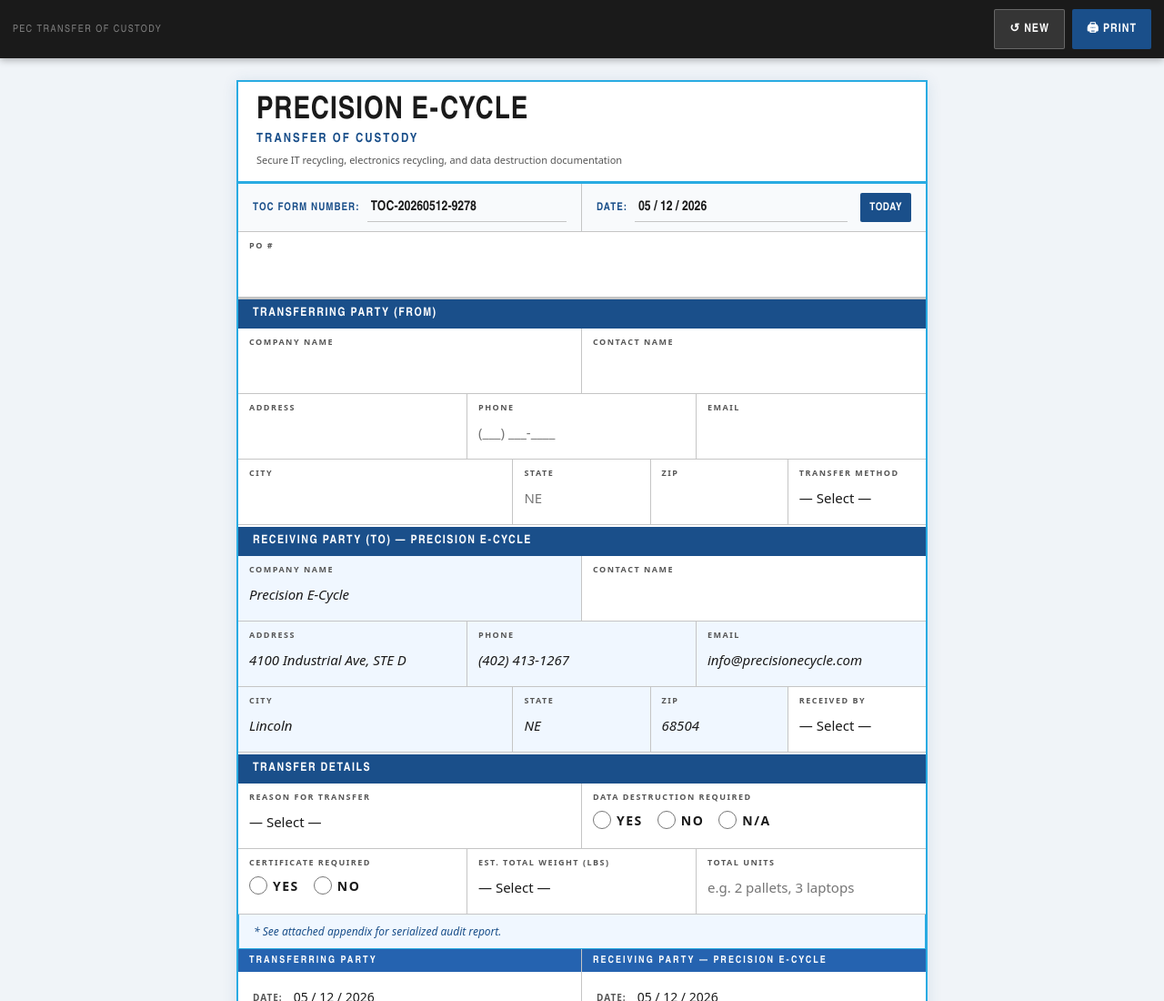
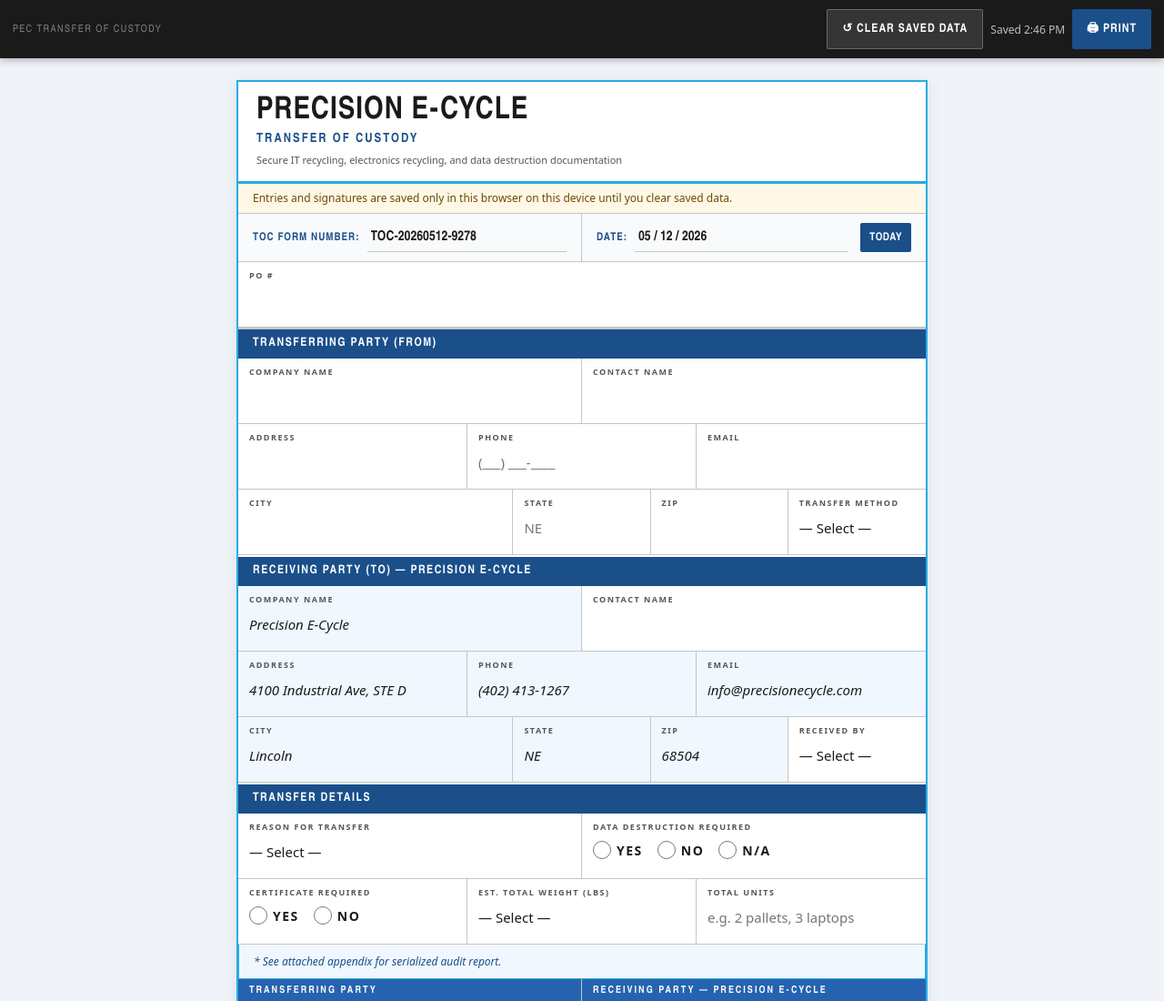
Before and after one commit to Ilya-Shulyak-AI/pec-transfer-of-custody-and-drop-off-forms, a website: page index.html in a window 1280 px wide. Shown: the top 1100 px of the page at 91% size. Drawn offline with Linux system fonts and the light colour scheme.

Commit message:
Restore local storage status markup

```diff
--- a/app.js
+++ b/app.js
@@ -17,7 +17,9 @@
   const $ = (id) => document.getElementById(id);
   const $$ = (selector, root = document) => Array.from(root.querySelectorAll(selector));
 
-  function safeLocalStorage(action, fallback = null) { try { return action(window.localStorage); } catch (error) { console.warn('Local storage unavailable:', error); return fallback; } }
+  function safeLocalStorage(action, fallback = null) { try { return action(window.localStorage); } catch (error) { console.warn('Local storage unavailable:', error); showStorageWarning(); return fallback; } }
+  function showStorageWarning() { const warning = $('storageWarning'); if (!warning) return; warning.textContent = 'Local saved data is unavailable in this browser. You can still complete and print the form, but entries and signatures may not persist after refresh.'; warning.classList.add('show'); }
+  function updateSavedAtStatus(date = new Date()) { const status = $('savedAtStatus'); if (!status) return; status.textContent = 'Saved ' + date.toLocaleTimeString([], { hour: 'numeric', minute: '2-digit' }); }
   function formatDate() { const n = new Date(); return String(n.getMonth() + 1).padStart(2, '0') + ' / ' + String(n.getDate()).padStart(2, '0') + ' / ' + n.getFullYear(); }
   function formatDateCompact() { return formatDate().replace(/\s/g, ''); }
   function generateTocNumber() { const n = new Date(); const y = n.getFullYear(); const m = String(n.getMonth() + 1).padStart(2, '0'); const d = String(n.getDate()).padStart(2, '0'); const suffix = String(Math.floor(1000 + Math.random() * 9000)); return 'TOC-' + y + m + d + '-' + suffix; }
@@ -64,9 +66,9 @@
   function populateWeightOptions() { const select = $('estimatedWeight'); if (!select || select.dataset.populated === 'true') return; for (let weight = 100; weight <= 10000; weight += 100) { const value = weight.toLocaleString('en-US') + ' lbs'; const option = document.createElement('option'); option.value = value; option.textContent = value; select.appendChild(option); } const other = document.createElement('option'); other.value = 'Other'; other.textContent = 'Other'; select.appendChild(other); select.dataset.populated = 'true'; }
   function getSaveFields() { return $$('[data-save="true"]').filter((el) => el.id); }
   function getFormData() { const data = {}; getSaveFields().forEach((el) => { if (el.type !== 'radio') data[el.id] = el.value; }); APP.radioGroups.forEach((groupName) => { data[groupName] = getRadioGroupValue(groupName); }); return data; }
-  function saveToStorage() { const payload = { version: 6, savedAt: new Date().toISOString(), data: getFormData() }; safeLocalStorage((storage) => storage.setItem(APP.storageKey, JSON.stringify(payload))); }
+  function saveToStorage() { const savedAt = new Date(); const payload = { version: 6, savedAt: savedAt.toISOString(), data: getFormData() }; const didSave = safeLocalStorage((storage) => { storage.setItem(APP.storageKey, JSON.stringify(payload)); return true; }, false); if (didSave) updateSavedAtStatus(savedAt); }
   function readStoredPayload() { return safeLocalStorage((storage) => { const current = storage.getItem(APP.storageKey); if (current) return current; for (const key of APP.oldStorageKeys) { const oldValue = storage.getItem(key); if (oldValue) return oldValue; } return null; }); }
-  function loadFromStorage() { const saved = readStoredPayload(); if (!saved) { setTodayAllDates(); ensureTocFormNumber(); restoreSignatures(); toggleAllOtherFields(); saveToStorage(); return; } try { const parsed = JSON.parse(saved); const data = parsed && parsed.data ? parsed.data : parsed; getSaveFields().forEach((el) => { if (el.type === 'radio') return; if (data[el.id] !== undefined) el.value = data[el.id]; }); APP.radioGroups.forEach((groupName) => { if (data[groupName]) setRadioGroupValue(groupName, data[groupName]); else $$(`input[name="${groupName}"]`).forEach((el) => { if (data[el.id]) el.checked = true; }); }); } catch (error) { console.warn('Stored form data could not be read. Clearing corrupted data.', error); clearStoredFormData(); setTodayAllDates(); } formatRestoredFields(); ensureTocFormNumber(); restoreSignatures(); toggleAllOtherFields(); validateAllFields(false); saveToStorage(); }
+  function loadFromStorage() { const saved = readStoredPayload(); if (!saved) { setTodayAllDates(); ensureTocFormNumber(); restoreSignatures(); toggleAllOtherFields(); saveToStorage(); return; } try { const parsed = JSON.parse(saved); if (parsed?.savedAt) updateSavedAtStatus(new Date(parsed.savedAt)); const data = parsed && parsed.data ? parsed.data : parsed; getSaveFields().forEach((el) => { if (el.type === 'radio') return; if (data[el.id] !== undefined) el.value = data[el.id]; }); APP.radioGroups.forEach((groupName) => { if (data[groupName]) setRadioGroupValue(groupName, data[groupName]); else $$(`input[name="${groupName}"]`).forEach((el) => { if (data[el.id]) el.checked = true; }); }); } catch (error) { console.warn('Stored form data could not be read. Clearing corrupted data.', error); clearStoredFormData(); setTodayAllDates(); } formatRestoredFields(); ensureTocFormNumber(); restoreSignatures(); toggleAllOtherFields(); validateAllFields(false); saveToStorage(); }
   function clearStoredFormData() { safeLocalStorage((storage) => { storage.removeItem(APP.storageKey); APP.oldStorageKeys.forEach((key) => storage.removeItem(key)); APP.signatureIds.forEach((id) => storage.removeItem(APP.signatureKeyPrefix + id)); }); }
   function resetForm() { if (!confirm('Clear this form and start a new one?')) return; getSaveFields().forEach((el) => { if (el.type === 'radio') el.checked = false; else el.value = ''; setValidity(el, ''); }); APP.signatureIds.forEach(clearSigBox); clearStoredFormData(); clearMissingHighlights(); hideValidationBanner(); toggleAllOtherFields(); setTodayAllDates(); ensureTocFormNumber(); saveToStorage(); window.scrollTo({ top: 0, behavior: 'smooth' }); }
   function initSigCanvas() { if (!state.sigCanvas) state.sigCanvas = $('sigCanvas'); if (state.sigCanvas && !state.sigCtx) state.sigCtx = state.sigCanvas.getContext('2d', { willReadFrequently: true }); }
--- a/index.html
+++ b/index.html
@@ -13,18 +13,20 @@
   <link rel="icon" href="icon.svg" type="image/svg+xml">
   <link rel="apple-touch-icon" href="icon.svg">
   <link rel="stylesheet" href="base.css?v=2">
-  <link rel="stylesheet" href="styles.css?v=9">
-  <link rel="stylesheet" href="print.css?v=5" media="print">
-  <script defer src="app.js?v=6"></script>
+  <link rel="stylesheet" href="styles.css?v=10">
+  <link rel="stylesheet" href="print.css?v=6" media="print">
+  <script defer src="app.js?v=7"></script>
 </head>
 <body>
   <div class="toolbar">
     <span class="toolbar-label">PEC Transfer of Custody</span>
-    <button class="btn btn-new" type="button" data-action="new-form">↺ New</button>
+    <button class="btn btn-new" type="button" data-action="new-form">↺ Clear Saved Data</button>
+    <span class="saved-status" id="savedAtStatus">Not saved yet</span>
     <button class="btn btn-print" type="button" data-action="print">🖨 Print</button>
   </div>
 
   <div class="validation-banner" id="validationBanner" role="alert"></div>
+  <div class="storage-warning" id="storageWarning" role="alert"></div>
 
   <main class="page">
     <!-- Document header -->
@@ -35,6 +37,10 @@
         Secure IT recycling, electronics recycling, and data destruction documentation
       </div>
     </header>
+
+    <div class="local-data-note">
+      Entries and signatures are saved only in this browser on this device until you clear saved data.
+    </div>
 
     <!-- Metadata -->
     <section class="meta-row">
--- a/print.css
+++ b/print.css
@@ -40,6 +40,8 @@
 .sig-modal,
 .print-warning-modal,
 .validation-banner,
+.storage-warning,
+.local-data-note,
 .sig-tap-hint,
 .sig-clear,
 .today-btn,
--- a/styles.css
+++ b/styles.css
@@ -4,6 +4,7 @@
 body { font-family:var(--font-body); background:var(--bg); min-height:100vh; min-height:-webkit-fill-available; display:flex; flex-direction:column; align-items:center; padding:0 0 calc(24px + var(--safe-bottom)); padding-top:calc(60px + var(--safe-top)); }
 .toolbar { position:fixed; top:0; left:0; right:0; z-index:100; display:flex; gap:8px; align-items:center; background:var(--ink); padding:10px 14px; padding-top:calc(10px + var(--safe-top)); padding-left:calc(14px + var(--safe-left)); padding-right:calc(14px + var(--safe-right)); box-shadow:0 2px 8px rgba(0,0,0,.3); }
 .toolbar-label { font-family:var(--font-display); font-size:11px; letter-spacing:1.5px; text-transform:uppercase; color:rgba(255,255,255,.45); margin-right:auto; white-space:nowrap; overflow:hidden; text-overflow:ellipsis; }
+.saved-status { font-size:12px; color:rgba(255,255,255,.72); white-space:nowrap; }
 .btn { font-family:var(--font-display); font-size:13px; font-weight:700; letter-spacing:1px; text-transform:uppercase; min-height:44px; min-width:44px; padding:10px 16px; border:none; cursor:pointer; display:flex; align-items:center; justify-content:center; gap:6px; transition:opacity .15s,transform .1s; border-radius:2px; flex-shrink:0; }
 .btn:active { transform:scale(.95); opacity:.8; }
 .btn-new { background:rgba(255,255,255,.12); color:#fff; border:1.5px solid rgba(255,255,255,.25); }
@@ -11,11 +12,14 @@
 .page { width:100%; max-width:760px; background:#fff; border:2px solid var(--blue-light); box-shadow:0 2px 16px rgba(26,79,138,.12); }
 .validation-banner { display:none!important; }
 .validation-banner.show { display:none!important; }
+.storage-warning { display:none; width:100%; max-width:760px; margin:12px 16px 0; padding:10px 14px; border:1px solid var(--warn-border); background:var(--warn); color:var(--warn-text); font-size:13px; font-weight:700; }
+.storage-warning.show { display:block; }
 @media(min-width:780px){ .page{ margin:16px; } body{ padding-top:calc(72px + var(--safe-top)); } }
 .doc-header { border-bottom:3px solid var(--blue-light); padding:16px 20px; background:#fff; }
 .brand-title { font-family:var(--font-display); font-size:34px; font-weight:800; color:var(--ink); letter-spacing:1px; text-transform:uppercase; line-height:1; }
 .brand-subtitle { font-family:var(--font-display); font-size:14px; font-weight:700; color:var(--blue); letter-spacing:2px; text-transform:uppercase; margin-top:5px; }
 .brand-note { font-size:11px; color:var(--mid); margin-top:6px; }
+.local-data-note { padding:8px 16px; border-bottom:1px solid var(--border); background:#fff8e6; color:#6b4b00; font-size:12px; line-height:1.35; }
 .meta-row { display:grid; grid-template-columns:1fr 1fr; gap:0; border-bottom:1px solid var(--border); background:#f8fafc; }
 .meta-item { display:flex; align-items:center; gap:8px; padding:10px 16px; border-right:1px solid var(--border); }
 .meta-item:last-child { border-right:none; }
@@ -86,4 +90,4 @@
 .po-row { border-bottom:2px solid var(--border); }
 .full-row { grid-column:1/-1; }
 .mt-small { margin-top:2px; }
-@media(max-width:540px){ .brand-title { font-size:26px; } .fg-2,.fg-3,.fg-city { grid-template-columns:1fr; } .sig-grid { grid-template-columns:1fr; } .sig-panel { border-right:none; border-bottom:1px solid var(--border); } .meta-row { grid-template-columns:1fr; } .meta-item { border-right:none; border-bottom:1px solid var(--border); } .print-warning-actions { flex-direction:column; } }
+@media(max-width:540px){ .saved-status { display:none; } .brand-title { font-size:26px; } .fg-2,.fg-3,.fg-city { grid-template-columns:1fr; } .sig-grid { grid-template-columns:1fr; } .sig-panel { border-right:none; border-bottom:1px solid var(--border); } .meta-row { grid-template-columns:1fr; } .meta-item { border-right:none; border-bottom:1px solid var(--border); } .print-warning-actions { flex-direction:column; } }
```
